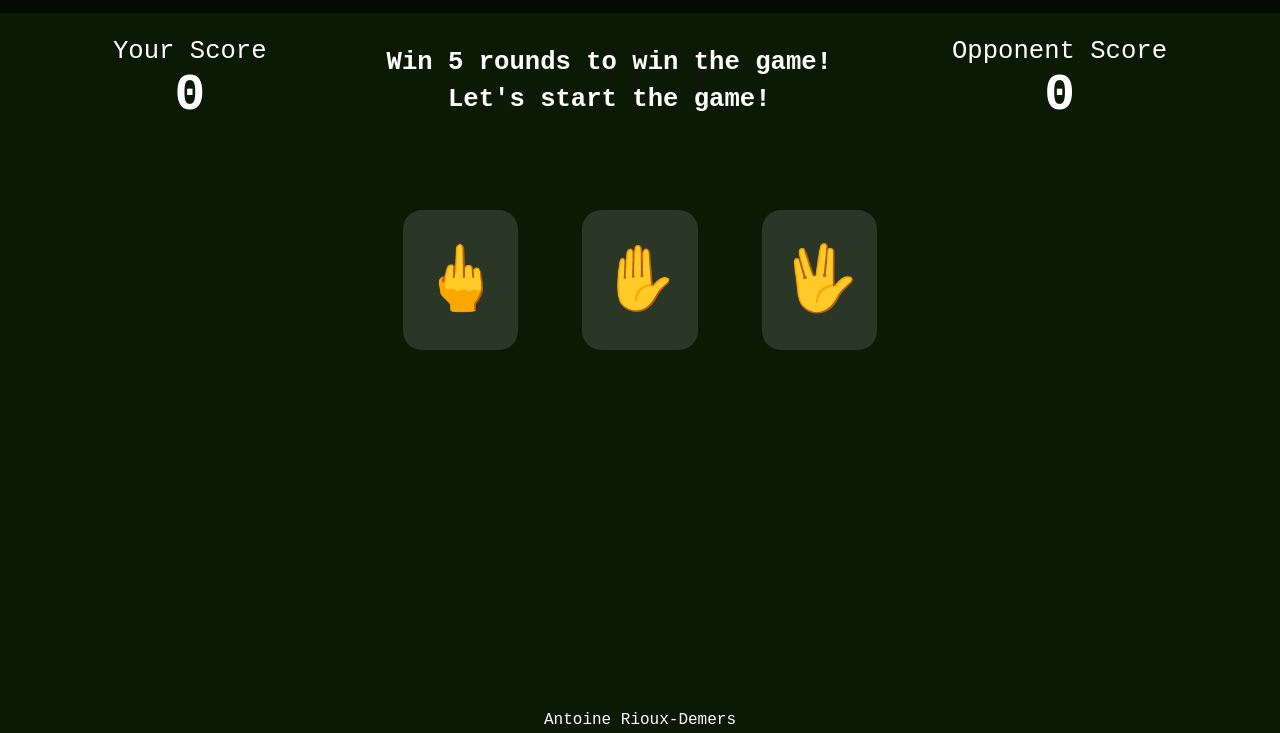
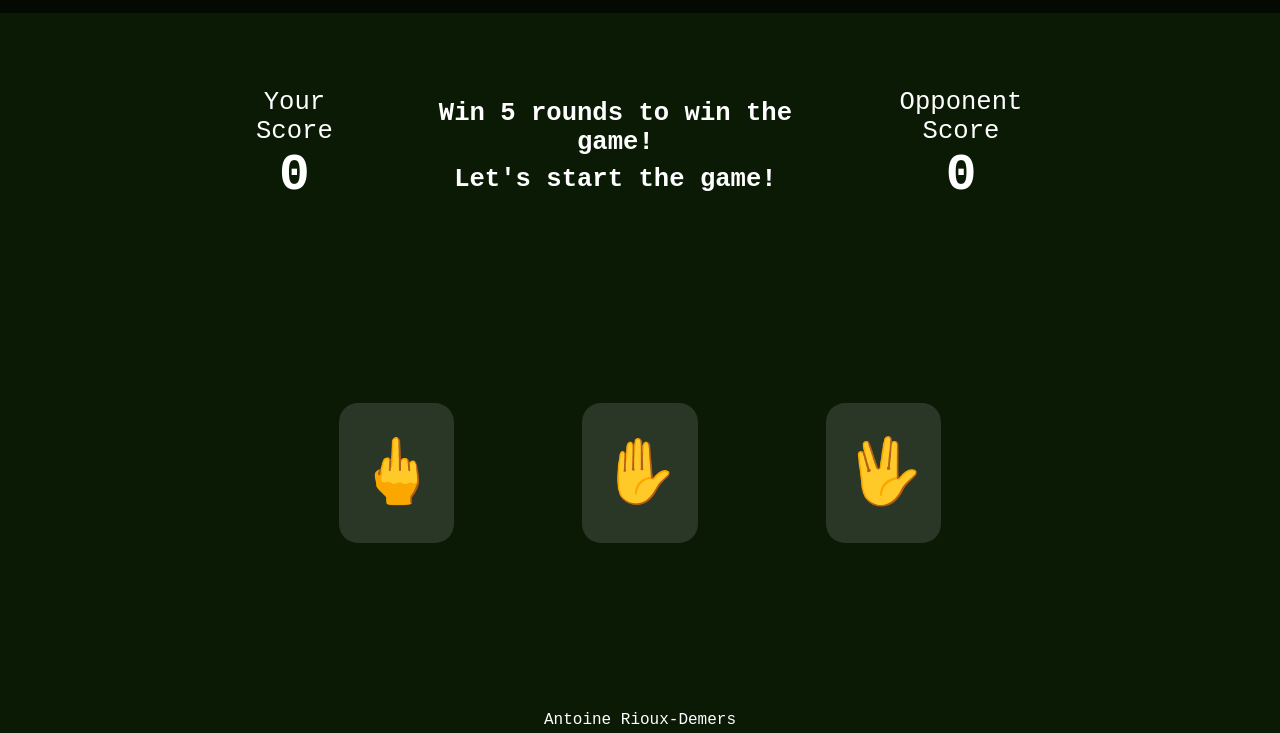
Before and after one commit to AntoineRiouxDemers/RockPaperScissors, a plain HTML site: page index.html in a window 1280 px wide. Shown: the part 67-800 px from the top of the page. Drawn offline with Linux system fonts and the light colour scheme.

Commit message:
Fixed problems with roundChoices
fixed growing problems that move other items and optimised the animation

```diff
--- a/animations.css
+++ b/animations.css
@@ -1,6 +1,5 @@
 #roundChoices .choices:hover{
-    height: 12vmax;
-    width: 10vmax;
-    margin: 0 2vmax;
-    font-size: 6vmax;
+    transition: all .2s ease-in-out;
+    transform: scale(1.2);
+    font-size: 7vmax;
 }
--- a/index.html
+++ b/index.html
@@ -30,9 +30,9 @@
         </div>
         <div class="container" id="middle">
             <ul class="list" id="roundChoices">
-                <li class="choices" id="rock">🖕</li>
-                <li class="choices" id="paper">✋</li>
-                <li class="choices" id="scissors">🖖</li>
+                <li class="choices left" id="rock">🖕</li>
+                <li class="choices middle" id="paper">✋</li>
+                <li class="choices right" id="scissors">🖖</li>
             </ul>
         </div>
     </div>
--- a/styles.css
+++ b/styles.css
@@ -45,6 +45,8 @@ a{
     flex: 1;
     display: flex;
     flex-direction: column;
+    justify-content: center;
+    align-items: center;
 }
 
 #contentMessages{
@@ -55,7 +57,7 @@ a{
 }
 
 #scoresContainer{
-    padding-bottom: 80px;
+    flex: 1;
     display: flex;
     justify-content: center;
     align-items: center;
@@ -75,33 +77,33 @@ a{
 }
 
 #roundChoices{
-    margin: 0;
     display: flex;
     justify-content: center;
     align-items: center;
+    text-align: center;
     list-style: none;
-    height: 19vh;
-    width: 70vw;
+    height: auto;
+    width: auto;
+    gap: 10vw;
 }
 
 .container#middle{
+    flex: 2;
     display: flex;
     justify-content: center;
     align-items: center;
 }
 
 #roundChoices .choices{
-    flex-shrink: 1;
     display: flex;
+    justify-content: center;
     align-items: center;
-    justify-content: center;
     background-color: rgb(168, 168, 168, 0.2);
     height: 11vmax;
     width: 9vmax;
-    text-align: center;
+    vertical-align: middle;
     border-radius: 0.3em;
     font-size: 5vmax;
-    margin: 0 2.5vmax;
 }
 
 .footer{
```
